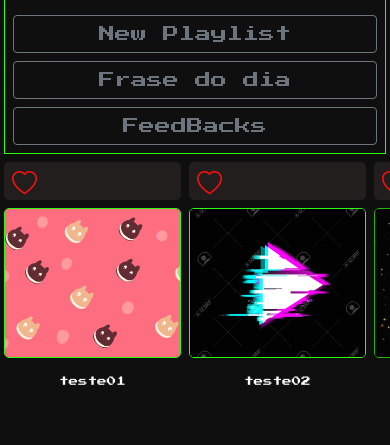
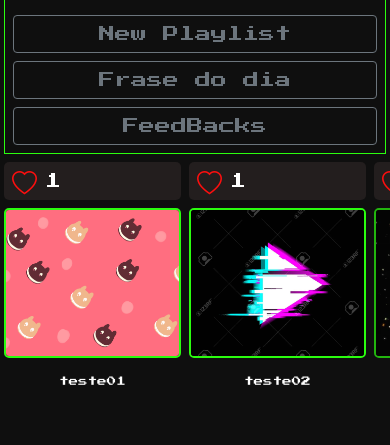
Before and after one commit to Rharan-Ru/trybe-breaks, a Django app: page / in a window 390 px wide. Shown: the part 399-844 px from the top of the page. Run offline with Django 4.2, Linux system fonts and the light colour scheme; data comes from the database, SQL or seed files in the repository; both versions use the stored data as it was after the commit.

Commit message:
fix likes bugs and template playlists issues

```diff
--- a/music/templates/music/playlists.html
+++ b/music/templates/music/playlists.html
@@ -105,14 +105,14 @@
     <article class="col-12 col-md-8 col-lg-9">
         <div class="playlists-container row gx-2">
             {% for playlist in playlists %}
-            <div class="col-6 col-md-4 col-lg-4 card-playlist mb-3">
-                <div class="card border-none" style="border: none;">
+            <div class="col-6 col-md-4 col-lg-2 card-playlist mb-3">
+                <div class="card" style="border: none;">
                     {% if playlist.privacy %}
                     <div class="playlist-items-container">
                         <a class="like-me" href="">
-                            <i class="heart bi bi-heart p-2"></i>
+                            <i class="heart bi bi-heart me-2 ms-2"></i>
+                            <span class="likes-counter">{{playlist.likes}}</span>
                         </a>
-                        <span>{{playlist.likes}}</span>
                     </div>
                     <a id="{{playlist.slug}}" class="get-playlist-slug" href="musics/{{playlist.slug}}"
                         data-bs-toggle="modal" data-bs-target="#pass-modal">
@@ -128,10 +128,11 @@
                     {% else %}
                     <div class="playlist-items-container">
                         <a class="like-me" href="">
-                            <i class="heart bi bi-heart p-2"></i>
+                            <i class="heart bi bi-heart me-2 ms-2"></i>
+                            <span class="likes-counter">{{playlist.likes}}</span>
                         </a>
                     </div>
-                    <a href="musics/{{playlist.slug}}">
+                    <a id="{{playlist.slug}}" href="musics/{{playlist.slug}}">
                         <img class="card-img-top img-fluid playlist-thumb" src="{{ playlist.thumb.url }}" />
                     </a>
                     <div class="card-body p-0 mt-3">
@@ -175,7 +176,7 @@
     $("#enter-playlist-form").submit(function (e) {
         e.preventDefault();
         let data = new FormData($('#enter-playlist-form').get(0));
-
+        console.log($('#enter-playlist-form').get(0));
         $.ajax({
             type: 'POST',
             url: "pass/" + playlistSlugActive,
--- a/music/urls.py
+++ b/music/urls.py
@@ -1,4 +1,4 @@
-from .views import MusicsView, PlayListView, playlist_password
+from .views import MusicsView, PlayListView, playlist_password, like_view, dislike_view
 from django.urls import path
 
 
@@ -6,5 +6,6 @@ urlpatterns = [
     path('musics/<str:slug>', MusicsView.as_view(), name='musics-view'),
     path('', PlayListView.as_view(), name='playlist-view'),
     path('pass/<str:slug>', playlist_password, name='playlist-password'),
-
+    path('like/<str:slug>', like_view, name='like-playlist'),
+    path('dislike/<str:slug>', dislike_view, name='dislike-playlist'),
 ]
--- a/music/views.py
+++ b/music/views.py
@@ -4,19 +4,25 @@ from django.views import View
 from .models import PlaylistModel, MusicModel
 from .forms import MyForm
 import requests
+from django.views.decorators.csrf import csrf_exempt
 
 
 class MusicsView(View):
     def get(self, request, slug):
-        print(request.session[slug])
-        if request.session[slug]:
-            request.session[slug] = ''
+        try:
+            if request.session['slug'] == slug:
+                request.session[slug] = ''
+                playlist = PlaylistModel.objects.get(slug=slug)
+                context = {
+                    'playlist': playlist,
+                }
+                return render(request, 'music/index.html', context)
+        except:
             playlist = PlaylistModel.objects.get(slug=slug)
             context = {
                 'playlist': playlist,
             }
             return render(request, 'music/index.html', context)
-        return redirect('playlist-view')
 
 
 class PlayListView(View):
@@ -65,12 +71,33 @@ class PlayListView(View):
         return redirect('playlist-view')
 
 
+@csrf_exempt
 def playlist_password(request, slug):
     if request.method == "POST":
-        print(slug)
+        print(request.POST)
         playlist = PlaylistModel.objects.get(slug=slug)
         playlist_password_input = request.POST['playlist-password-enter']
         if playlist.password == playlist_password_input:
             request.session[slug] = True
             return JsonResponse({"url": f'/musics/{slug}'}, status=200)
         return JsonResponse({"msg": "Senha inválida."}, status=400)
+
+
+@csrf_exempt
+def like_view(request, slug):
+    if request.method == "POST":
+        print(slug)
+        playlist = PlaylistModel.objects.get(slug=slug)
+        playlist.likes += 1
+        playlist.save()
+        return JsonResponse({"msg": "Liked"}, status=200)
+
+
+@csrf_exempt
+def dislike_view(request, slug):
+    if request.method == "POST":
+        print(slug)
+        playlist = PlaylistModel.objects.get(slug=slug)
+        playlist.likes -= 1
+        playlist.save()
+        return JsonResponse({"msg": "Disliked"}, status=200)
--- a/static/css/playlist_style.css
+++ b/static/css/playlist_style.css
@@ -40,7 +40,7 @@ body {
 }
 
 .playlist-thumb {
-    border: 1px solid var(--special-green);
+    border: 2px solid var(--special-green);
     border-radius: 5px;
     transition: all 1s ease;
     height: 150px;
@@ -50,7 +50,7 @@ body {
 
 .playlist-thumb:hover {
     transition: 0s;
-    border: none;
+    border: transparent;
 }
 
 .card {
@@ -217,7 +217,7 @@ nav {
 
 .playlists-container {
     display: flex;
-    flex-direction: column;
+    flex-wrap: nowrap;
     overflow-x: auto;
     overflow-y: hidden;
     height: 260px;
@@ -233,15 +233,30 @@ nav {
     background-color: rgb(35, 30, 30);
     border-radius: 5px;
     margin-bottom: 8px;
+    display: flex;
+}
+
+.like-me {
+    display: flex;
+    align-items: center;
+    text-decoration: none;
+    width: 33px;
+    white-space: normal;
 }
 
 .like-me .heart {
     color: #fd0f0f;
     font-size: 25px;
-    margin-right: 5px;
+    margin-right: 2px;
 }
 
 .like-me .heart:hover {
     color: var(--special-green);
     transition: all ease .7s;
 }
+
+.likes-counter {
+    margin: 0;
+    display: inline;
+    color: white;
+}
--- a/static/js/playlist.js
+++ b/static/js/playlist.js
@@ -74,15 +74,12 @@ function deleteLink(link) {
     let target = link.target.parentElement;
     let divWrapper = target.parentElement;
     divWrapper.remove();
-    console.log(divWrapper);
 }
 
 function disableEnablePassInput() {
     let passInput = document.getElementById("playlist-pass");
     let selectPublicPrivate = document.getElementById("visibility-select");
-    console.log(selectPublicPrivate.value);
     if (selectPublicPrivate.value == 0) {
-        console.log("sim");
         passInput.disabled = true;
         passInput.required = false;
         passInput.style.opacity = '20%'
@@ -132,17 +129,84 @@ document.querySelectorAll('.playlists-container').forEach(item => {
 document.querySelectorAll('.like-me').forEach(item => {
     item.addEventListener('click', evt => {
         evt.preventDefault();
+        let targetLikesCounter = evt.target.nextElementSibling;
+        const targetSlug = evt.target.offsetParent.children[1].id;
         if (evt.target.className.includes('bi-heart-fill')) {
-            evt.target.className = 'heart bi bi-heart p-2';
-            return
+            evt.target.className = 'heart bi bi-heart me-2 ms-2';
+            targetLikesCounter.innerHTML = Number(targetLikesCounter.innerHTML) - 1;
+            removeLikesData(targetSlug);
+            return;
         }
-        evt.target.className = 'heart bi bi-heart-fill p-2';
+        targetLikesCounter.innerHTML = Number(targetLikesCounter.innerHTML) + 1;
+        evt.target.className = 'heart bi bi-heart-fill me-2 ms-2';
+        saveLikesData(targetSlug);
+        return;
     })
 })
 
 function saveLikesData(data) {
     let likes = [];
     likes = JSON.parse(localStorage.getItem('likes'));
+    if (likes === null) {
+        likes = [];
+        likes.push(data);
+        localStorage.setItem('likes', JSON.stringify(likes))
+        likePost(data);
+        return;
+    }
     likes.push(data);
     localStorage.setItem('likes', JSON.stringify(likes))
+    likePost(data);
+    return;
 }
+
+function arrayRemove(arr, value) {
+    return arr.filter(function(ele){
+        return ele != value;
+    });
+}
+
+function removeLikesData(data) {
+    let likes = [];
+    likes = JSON.parse(localStorage.getItem('likes'));
+    likes = arrayRemove(likes, data);
+    localStorage.setItem('likes', JSON.stringify(likes));
+    dislikePost(data);
+    return;
+}
+
+window.onload = () => {
+    document.querySelectorAll('.like-me').forEach(item => {
+        const targetSlug = item.offsetParent.children[1].id;
+        const likes = JSON.parse(localStorage.getItem('likes'));
+        if (likes.includes(targetSlug)) {
+            item.children[0].className = 'heart bi bi-heart-fill me-2 ms-2';
+        }
+    })
+}
+
+function likePost(slug) {
+    $.ajax({
+        type: 'POST',
+        url: "like/" + slug,
+        processData: false,
+        contentType: false,
+        success: function (response) {
+        },
+        error: function (response) {
+        }
+    })
+}
+
+function dislikePost(slug) {
+    $.ajax({
+        type: 'POST',
+        url: "dislike/" + slug,
+        processData: false,
+        contentType: false,
+        success: function (response) {
+        },
+        error: function (response) {
+        }
+    })
+}
```
Also changed, not shown: db.sqlite3, media/thumb/cat-background_U1XPNcL.png (added), media/thumb/play_bicwbde.webp (added), media/thumb/space-background_xt7WTo7.webp (added).
